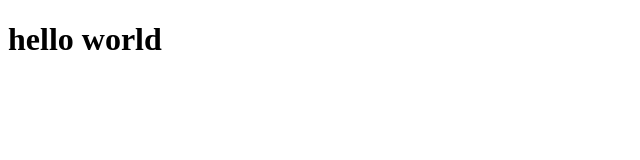
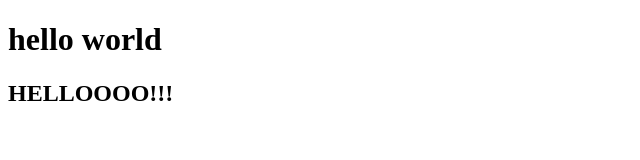
Before and after one commit to dimamuha637296/udemy, a plain HTML site: page index.html in a window 1280 px wide. Shown: the whole page, without its empty margins (0-640 px from the left). Drawn offline with Linux system fonts and the light colour scheme.

Commit message:
index.html mod

```diff
--- a/index.html
+++ b/index.html
@@ -14,6 +14,7 @@
 
 <body class='site innerFone'>
   <h1>hello world</h1>
+  <h2>HELLOOOO!!!</h2>
 
   <script src="js/jquery-3.3.1.min.js"></script>
   <script src="js/script.js"></script>
```
